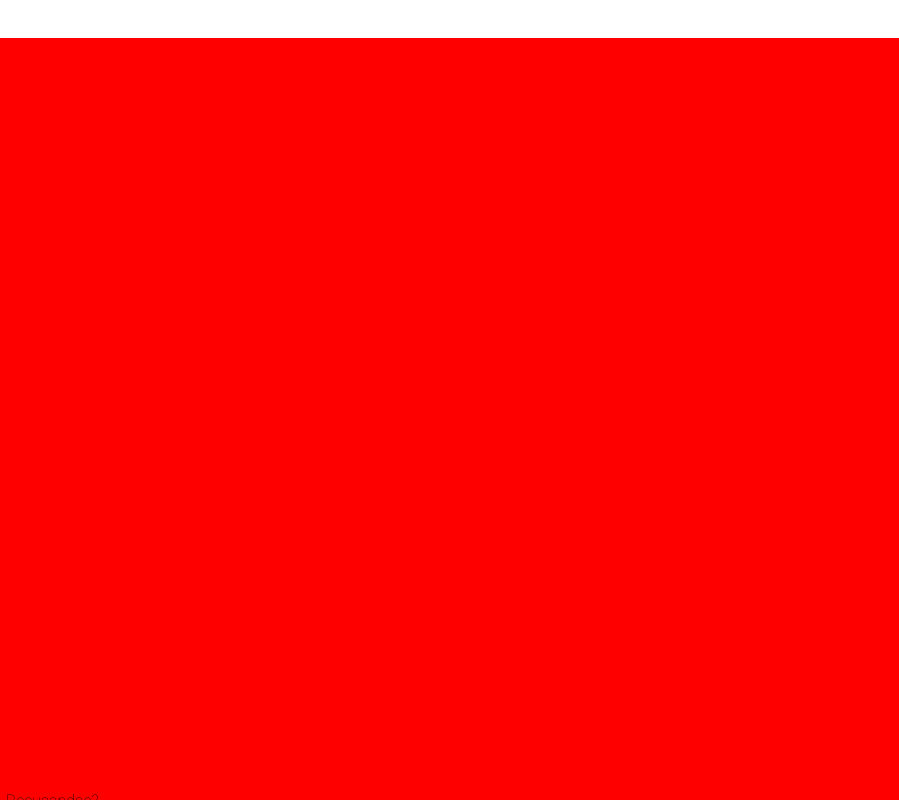
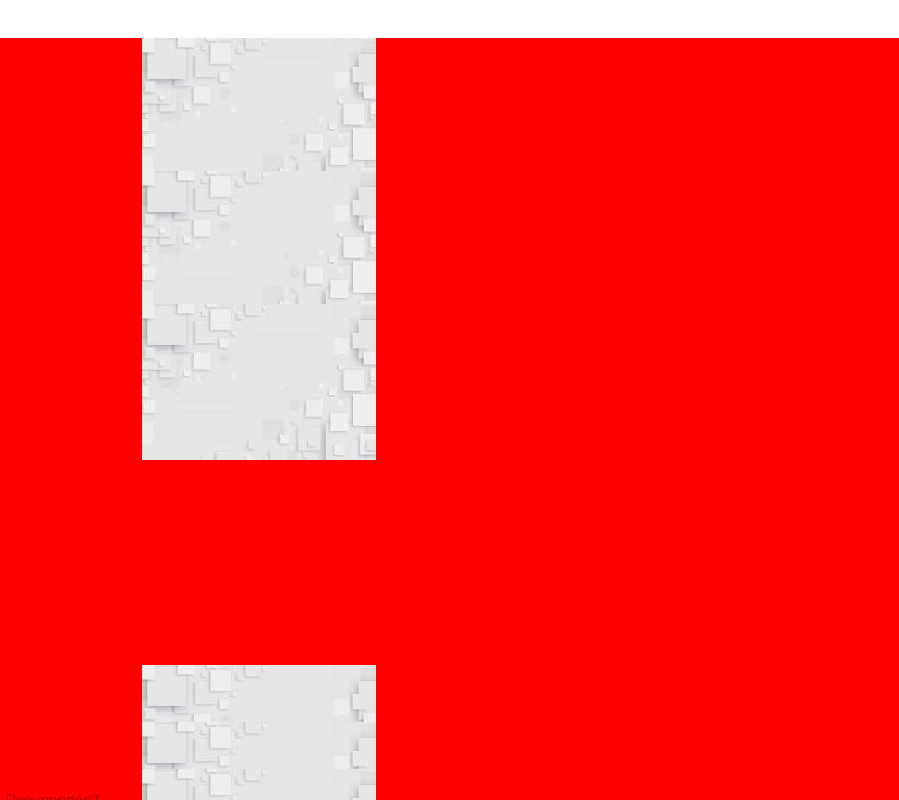
Before and after one commit to fagner121212/Cursos, a plain HTML site: page html-css/index.html in a window 1280 px wide. Shown: the top 800 px of the page, 381-1280 px from the left. Drawn offline with Linux system fonts and the light colour scheme.

Commit message:
Curso de html e css aula -18
Nessa aulas aprendemos a utilizar o background imagen de varias maneiras diferentes

```diff
--- a/html-css/style.css
+++ b/html-css/style.css
@@ -6,7 +6,5 @@
     font-family: 'Roboto', sans-serif;
 }
 div{
-    background-color: #ff0000;
-    background-color: rgba(20%, 60, 50);
-    background-color: hsla(hue, saturation, lightness, alpha);
+   background: red url(transferir.jfif) no-repeat center top;
 }
```
Also changed, not shown: html-css/transferir.jfif (added).
